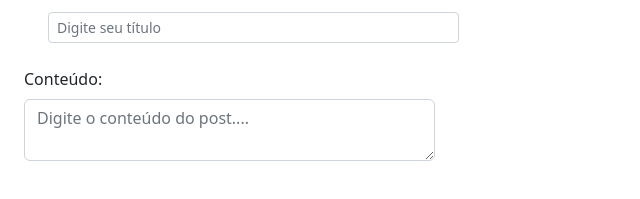
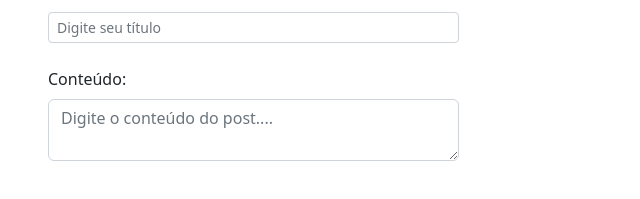
Before and after one commit to LeoSlepack/training-bootstrap, a plain HTML site: page 1_aulas/indexform.html in a window 1280 px wide. Shown: the part 687-886 px from the top of the page, without its empty margins (0-640 px from the left). Drawn offline with nearby package versions, Linux system fonts and the light colour scheme.

Commit message:
Update for index

```diff
--- a/1_aulas/indexform.html
+++ b/1_aulas/indexform.html
@@ -4,7 +4,7 @@
     <meta charset="UTF-8">
     <meta http-equiv="X-UA-Compatible" content="IE=edge">
     <meta name="viewport" content="width=device-width, initial-scale=1.0">
-        <!--BOOTSTRAP-->
+    <!--BOOTSTRAP-->
     <!-- CSS only -->
     <link href="https://cdn.jsdelivr.net/npm/bootstrap@5.2.1/dist/css/bootstrap.min.css" rel="stylesheet" integrity="sha384-iYQeCzEYFbKjA/T2uDLTpkwGzCiq6soy8tYaI1GyVh/UjpbCx/TYkiZhlZB6+fzT" crossorigin="anonymous">
     <title>Layout</title>
@@ -62,7 +62,7 @@
                 <label for="title" class="form-label">Título do Post: </label>
                 <input type="text" class="form-control form-control-sm" id="title" placeholder="Digite seu título">
             </div>
-            <div class="col-4 col-m4">
+            <div class="col-4 m-4">
                 <label for="content" class="form-label">Conteúdo:</label>
                 <textarea class="form-control" placeholder="Digite o conteúdo do post...."></textarea>
             </div>
```
